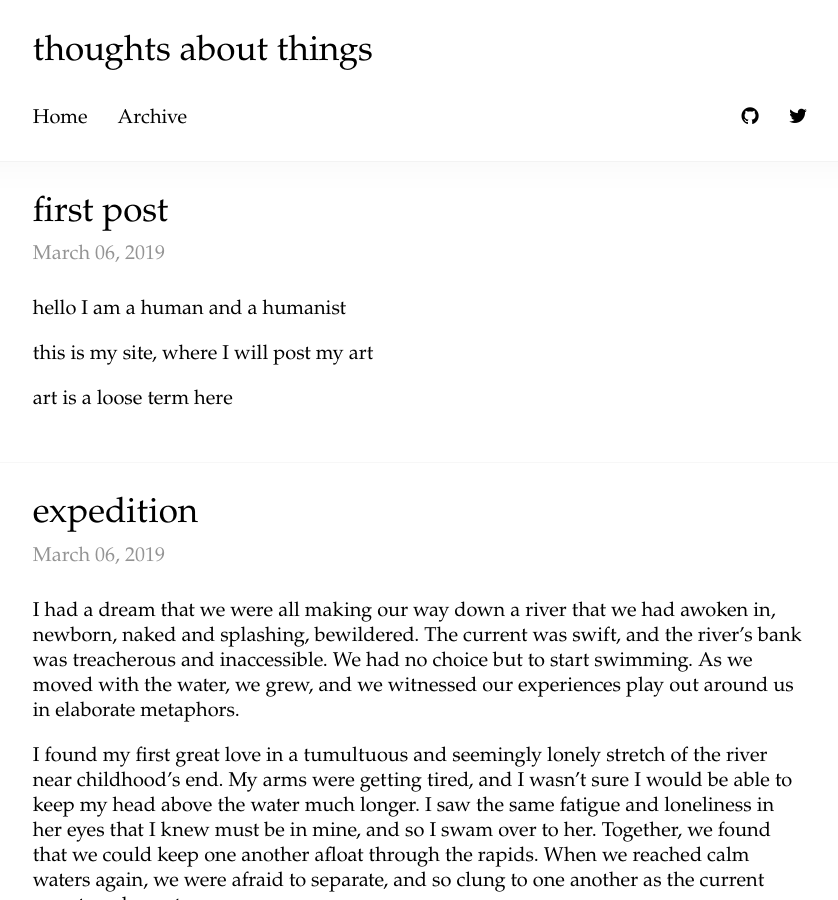
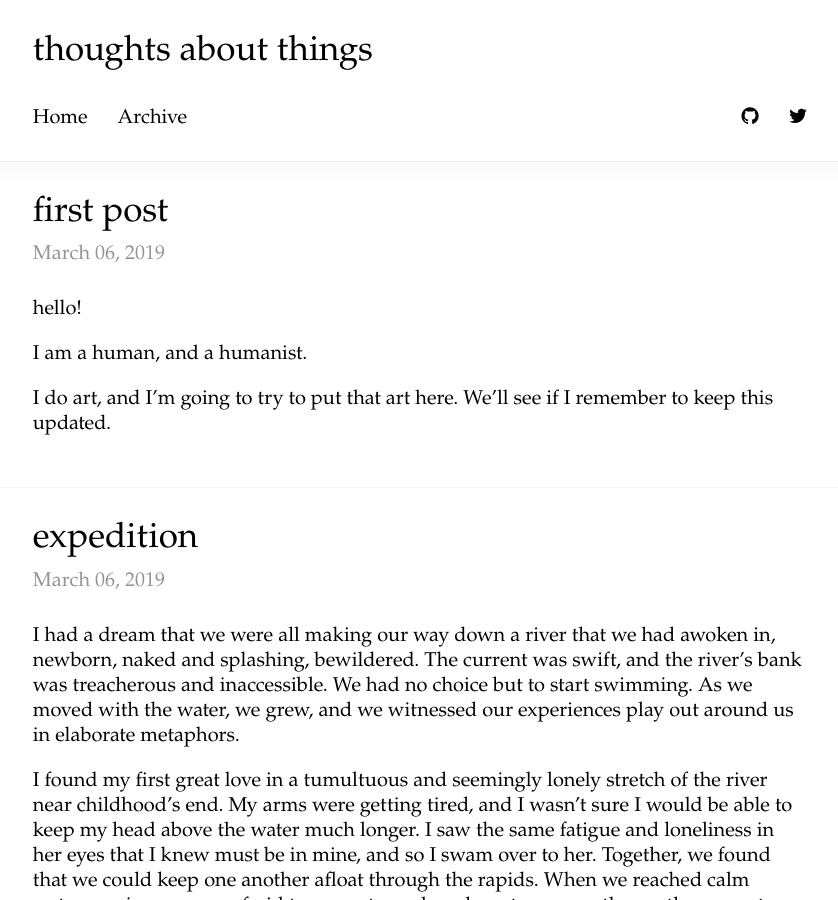
Before and after one commit to christopherstenson/christopherstenson.github.io, a Jekyll site: the page built from index.html, in a window 1280 px wide and 900 px high. Shown: the whole window, without its empty margins (220-1058 px from the left). Built offline with Jekyll 4.4.1, drawn with Linux system fonts in a browser that asks for light colours; the list of posts is cut into pages by our own code.

Commit message:
Update 2019-03-06-first.md

```diff
--- a/_posts/2019-03-06-first.md
+++ b/_posts/2019-03-06-first.md
@@ -3,10 +3,8 @@ layout: post
 title: first post
 ---
 
-hello
-I am a human
-and a humanist
+hello!
 
-this is my site, where I will post my art
+I am a human, and a humanist.
 
-art is a loose term here
+I do art, and I'm going to try to put that art here. We'll see if I remember to keep this updated.
```
